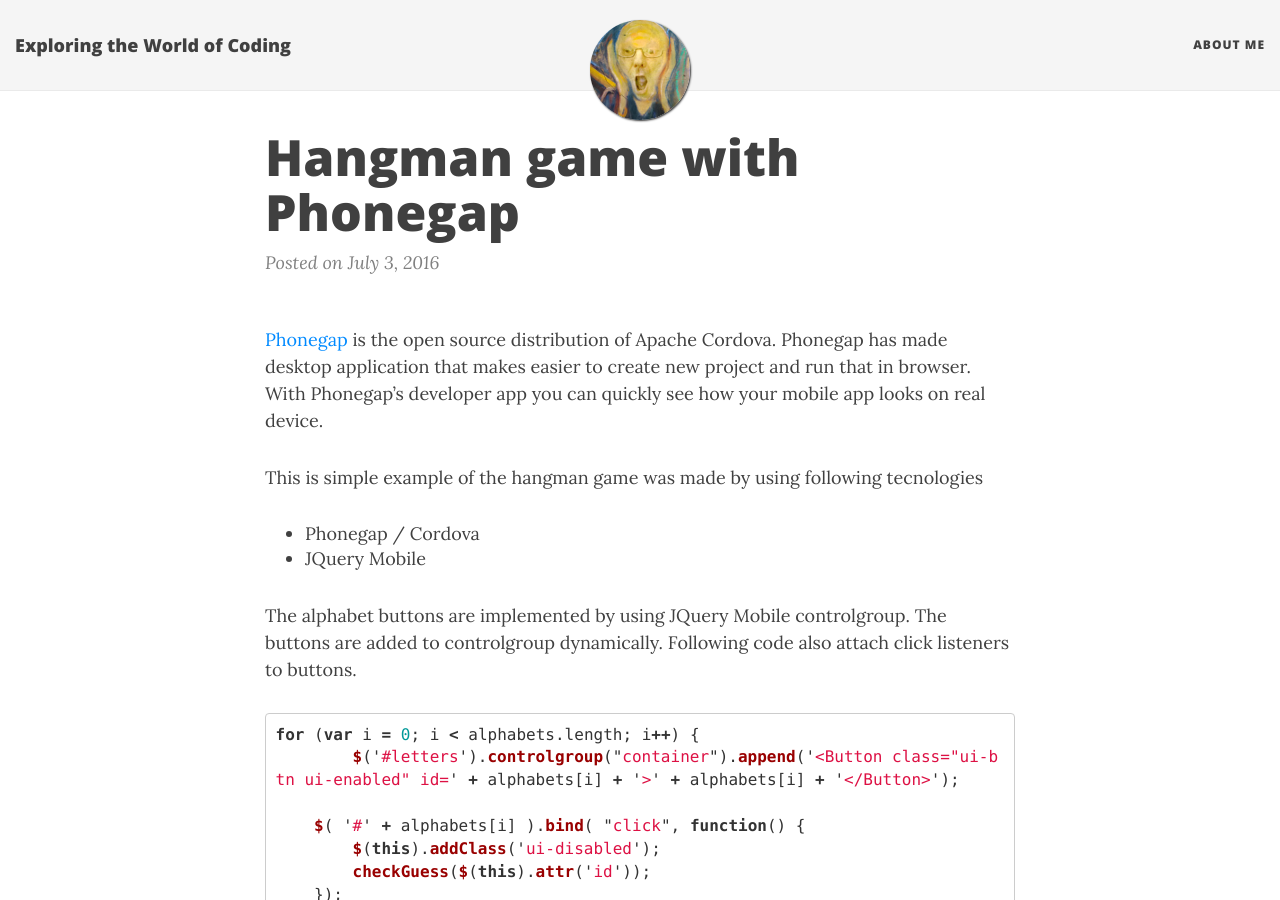
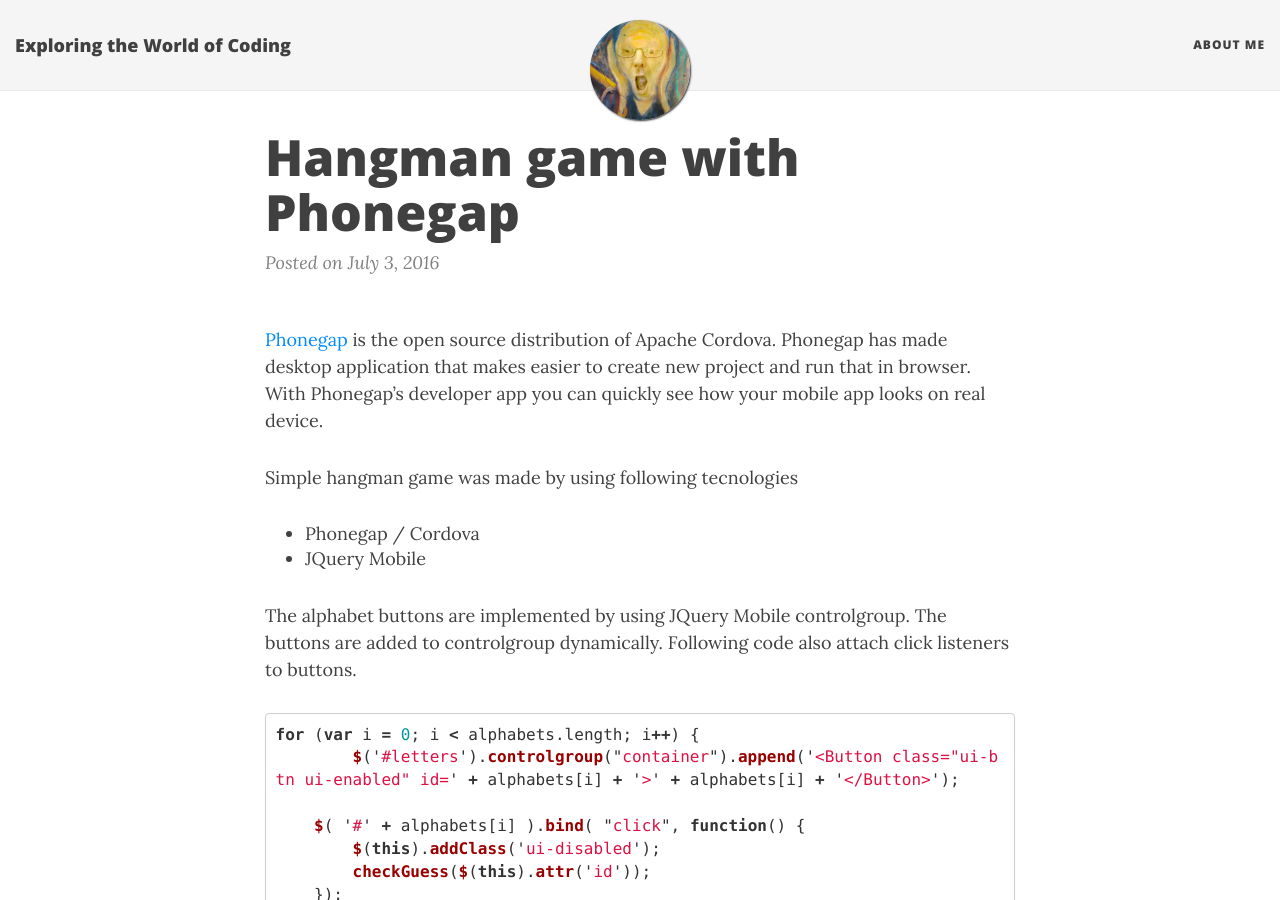
Before and after one commit to juhahinkula/juhahinkula.github.io, a Jekyll site: the page built from _posts/2016-07-03-hangman-cordova.markdown, in a window 1280 px wide and 900 px high. Built offline with Jekyll 4.4.1, drawn with Linux system fonts in a browser that asks for light colours; nearby versions of some CDN libraries; comment, search, counter and statistics services are not loaded.

Commit message:
poat modification

```diff
--- a/_posts/2016-07-03-hangman-cordova.markdown
+++ b/_posts/2016-07-03-hangman-cordova.markdown
@@ -4,7 +4,7 @@
 ---
 [Phonegap](http://http://phonegap.com/products/) is the open source distribution of Apache Cordova. Phonegap has made desktop application that makes easier to create new project and run that in browser. With Phonegap's developer app you can quickly see how your mobile app looks on real device.
 
-This is simple example of the hangman game was made by using following tecnologies
+Simple hangman game was made by using following tecnologies
 
 
 - Phonegap / Cordova
```
